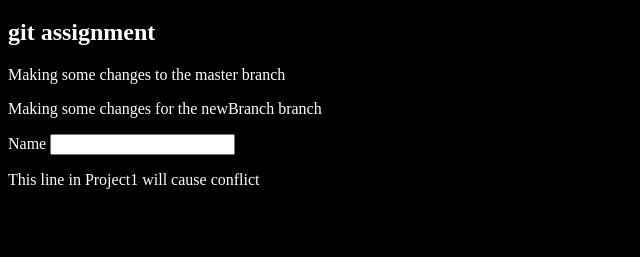
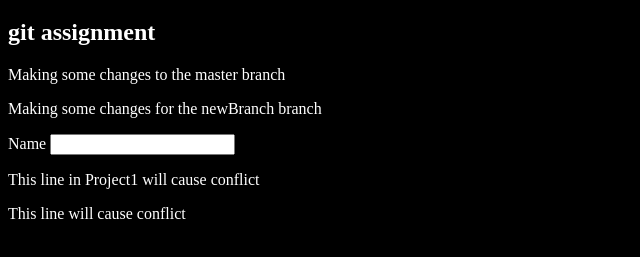
Before and after one commit to rachitHumc/remoteRepo, a plain HTML site: page index.html in a window 1280 px wide. Shown: the part 61-318 px from the top of the page, without its empty margins (0-640 px from the left). Drawn offline with Linux system fonts and the light colour scheme.

Commit message:
changes in html file in cloned repo

```diff
--- a/index.html
+++ b/index.html
@@ -20,6 +20,7 @@
     <input type="text" class="name">
 
     <p style="color: white;"> This line in Project1 will cause conflict </p>
+    <p style="color: white;"> This line will cause conflict </p>
 
     <script src="script.js"></script>
 </body>
```
